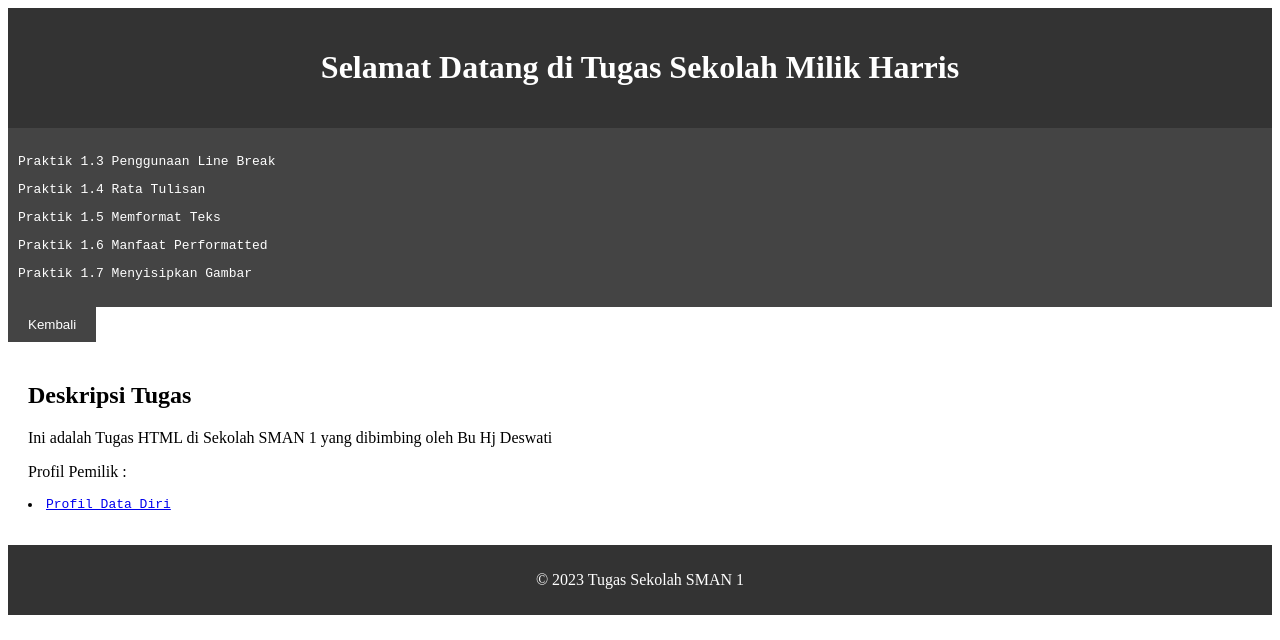
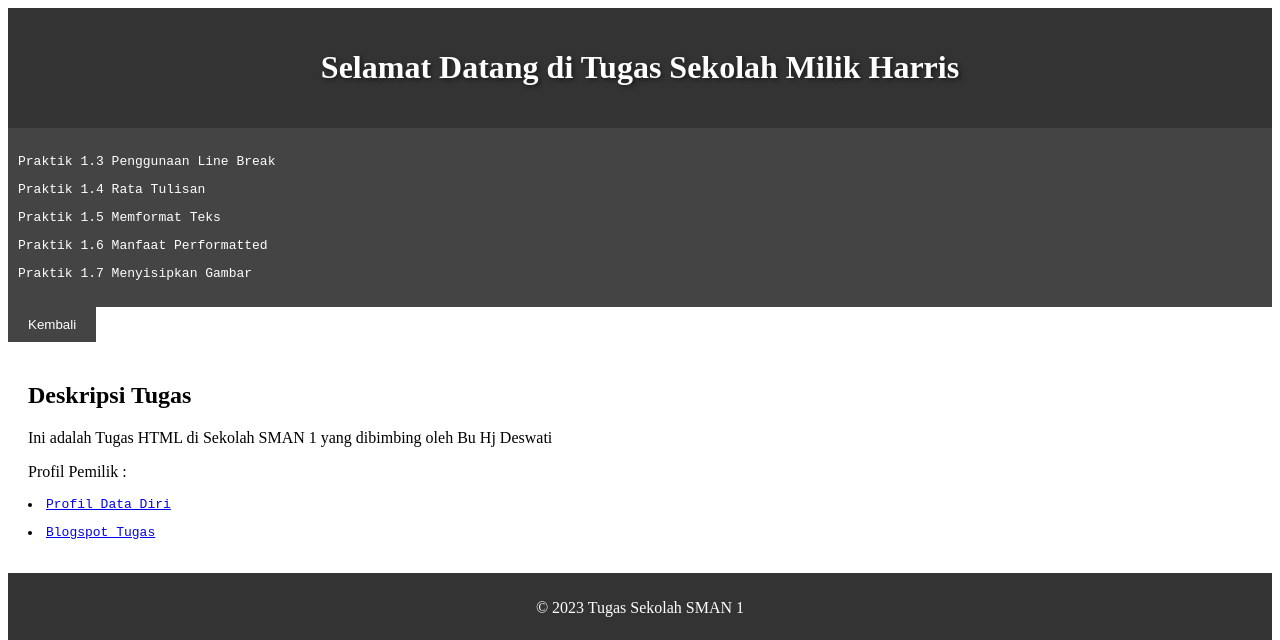
Before and after one commit to HarisuTeba/TugasWebMHP, a plain HTML site: page index.html in a window 1280 px wide. Shown: the top 640 px of the page. Drawn offline with Linux system fonts and the light colour scheme.

Commit message:
Update index.html

```diff
--- a/index.html
+++ b/index.html
@@ -58,9 +58,19 @@
 </head>
 <body>
     <header>
-        <h1>Selamat Datang di Tugas Sekolah Milik Harris</h1>
+        <h1 class="title">Selamat Datang di Tugas Sekolah Milik Harris</h1>
     </header>
+    <style>
+        .title {
+            text-shadow: 2px 2px 4px rgba(0, 0, 0, 0.5);
+            transition: all 0.3s ease;
+        }
+        .title:hover {
+            transform: scale(1.1);
+            text-shadow: 4px 4px 8px rgba(0, 0, 0, 0.5);
 
+        }
+    </style>
     <nav>
         <ul>
             <pre><li><a href="Hal 9 Praktik 1.3 Line Break.html">Praktik 1.3 Penggunaan Line Break</a></li></pre>
@@ -78,12 +88,13 @@
         <p>Ini adalah Tugas HTML di Sekolah SMAN 1 yang dibimbing oleh Bu Hj Deswati</p>
         <p>Profil Pemilik : </p>
         <pre><li><a href="profil.html">Profil Data Diri</a></li></pre>
-
+        <pre><li><a href="http://harrispxiimipa8.blogspot.com">Blogspot Tugas</a></li></pre>
     </main>
 
     <footer>
         <p>&copy; 2023 Tugas Sekolah SMAN 1</p>
     </footer>
+    <embed src="" type="">
 
     <script>
         function goBack() {
```
